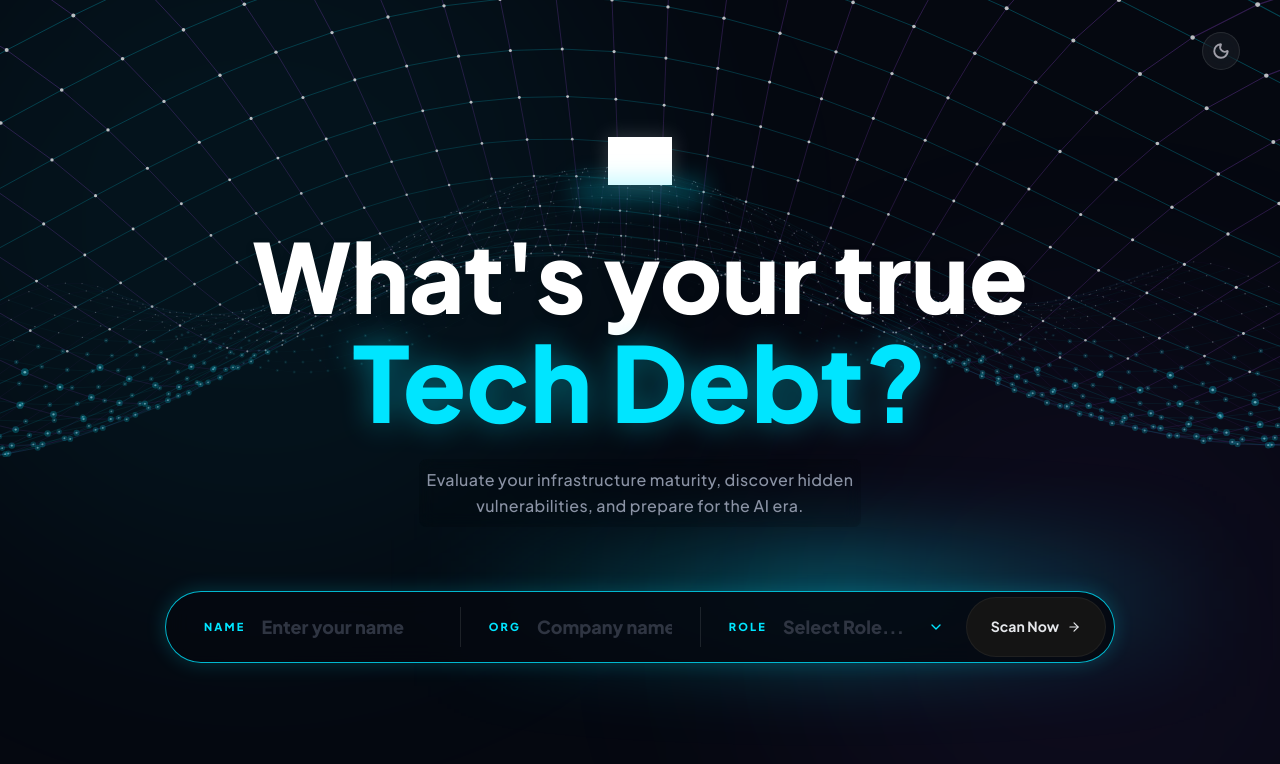
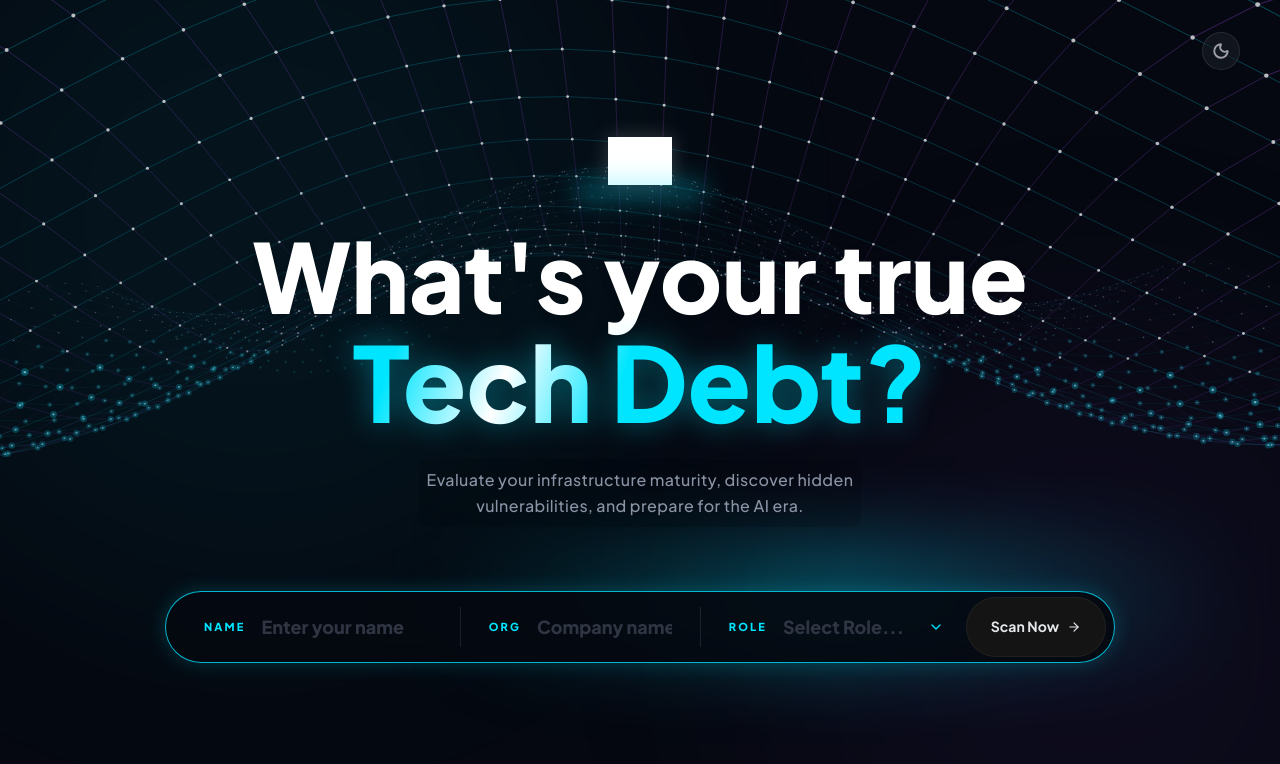
Before and after one commit to saereu-ps/tech-debt-assessment, a React (Vite) app: page / in a window 1280 px wide. Shown: the top 764 px of the page. Built offline with nearby package versions, Linux system fonts and the light colour scheme; grey boxes are pictures that could not be loaded.

Commit message:
Fix animate-shine in Dark mode

```diff
--- a/src/components/LandingPage.tsx
+++ b/src/components/LandingPage.tsx
@@ -74,7 +74,7 @@ const LandingPage: React.FC<LandingPageProps> = ({ onStart }) => {
           <h1 className="text-[64px] md:text-[96px] font-extrabold text-zinc-900 dark:text-white leading-[1.05] drop-shadow-lg">
             What's your true
           </h1>
-          <h1 className="text-[72px] md:text-[104px] font-extrabold text-[#0097a7] dark:text-[var(--color-neon-cyan)] dark:animate-shine leading-[1.05] drop-shadow-none dark:drop-shadow-[0_0_15px_rgba(0,229,255,0.4)]">
+          <h1 className="text-[72px] md:text-[104px] font-extrabold animate-shine leading-[1.05]" style={{ filter: 'var(--title-drop-shadow)' }}>
             Tech Debt?
           </h1>
           <p className="text-zinc-500 dark:text-[#8b93a5] text-[15px] md:text-[16px] font-medium max-w-[650px] mx-auto mt-6 leading-relaxed tracking-wide backdrop-blur-sm bg-black/5 dark:bg-black/10 rounded-lg p-2">
--- a/src/index.css
+++ b/src/index.css
@@ -13,8 +13,10 @@
     --color-bg-deep: #F8F7F4; /* Ivory */
     --color-bg-light: #ffffff;
     --color-text-main: #0f172a;
+  --shine-highlight: #0097a7;
+  --title-drop-shadow: none;
     --color-neon-blue: #0ea5e9;
-    --color-neon-cyan: #00b8d4; /* Darker cyan for light mode contrast */
+    --color-neon-cyan: #008b9e; /* Darker cyan for light mode contrast */
     --color-neon-magenta: #9333ea;
     --color-neon-red: #dc2626;
     --color-neon-orange: #ea580c;
@@ -26,6 +28,8 @@
     --color-bg-deep: #050810;
     --color-bg-light: #061124;
     --color-text-main: #ffffff;
+    --shine-highlight: #ffffff;
+    --title-drop-shadow: drop-shadow(0 0 15px rgba(0,229,255,0.4));
     --color-neon-blue: #0ea5e9;
     --color-neon-cyan: #00e5ff;
     --color-neon-magenta: #a855f7;
@@ -60,9 +64,9 @@
     /* Mostly cyan, with a thin sharp white sweep */
     background: linear-gradient(
       110deg,
-      #00e5ff 40%,
-      #ffffff 50%,
-      #00e5ff 60%
+      var(--color-neon-cyan) 40%,
+      var(--shine-highlight) 50%,
+      var(--color-neon-cyan) 60%
     );
     background-size: 200% auto;
     -webkit-background-clip: text;
```
